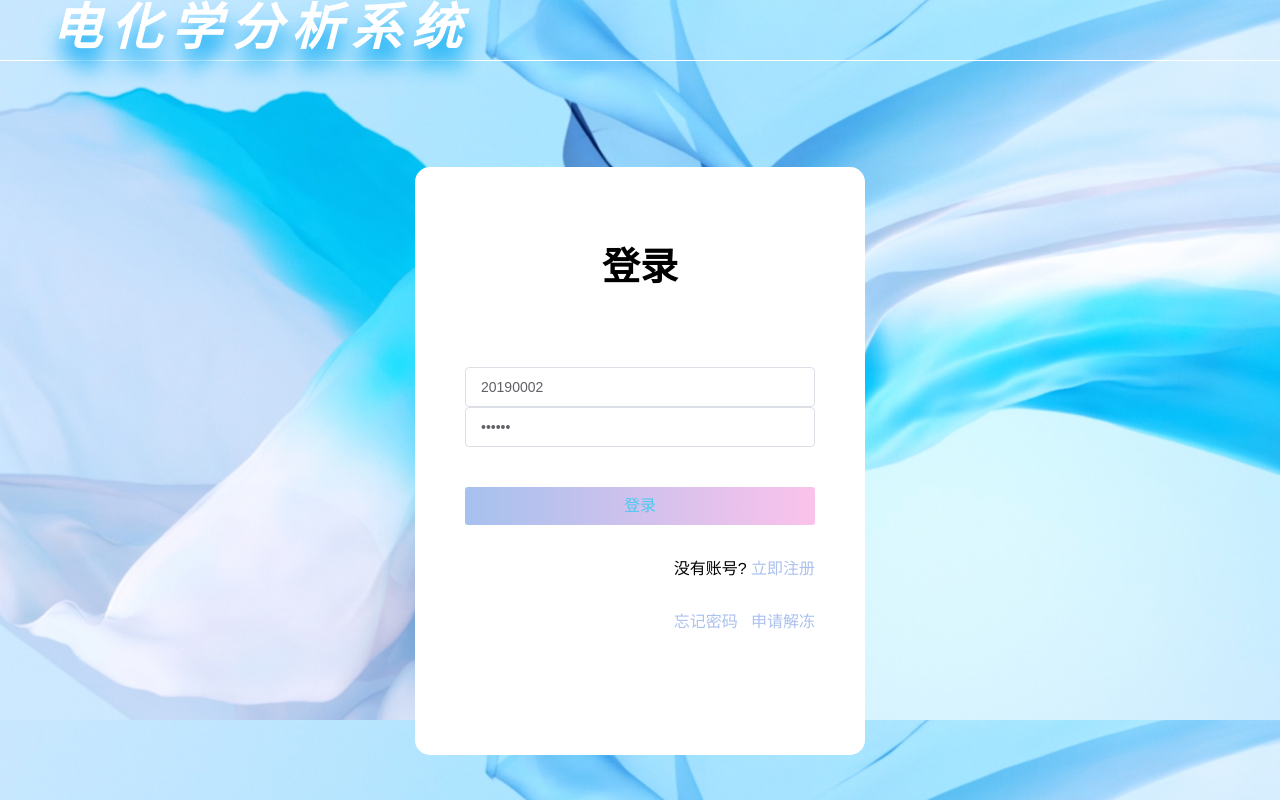
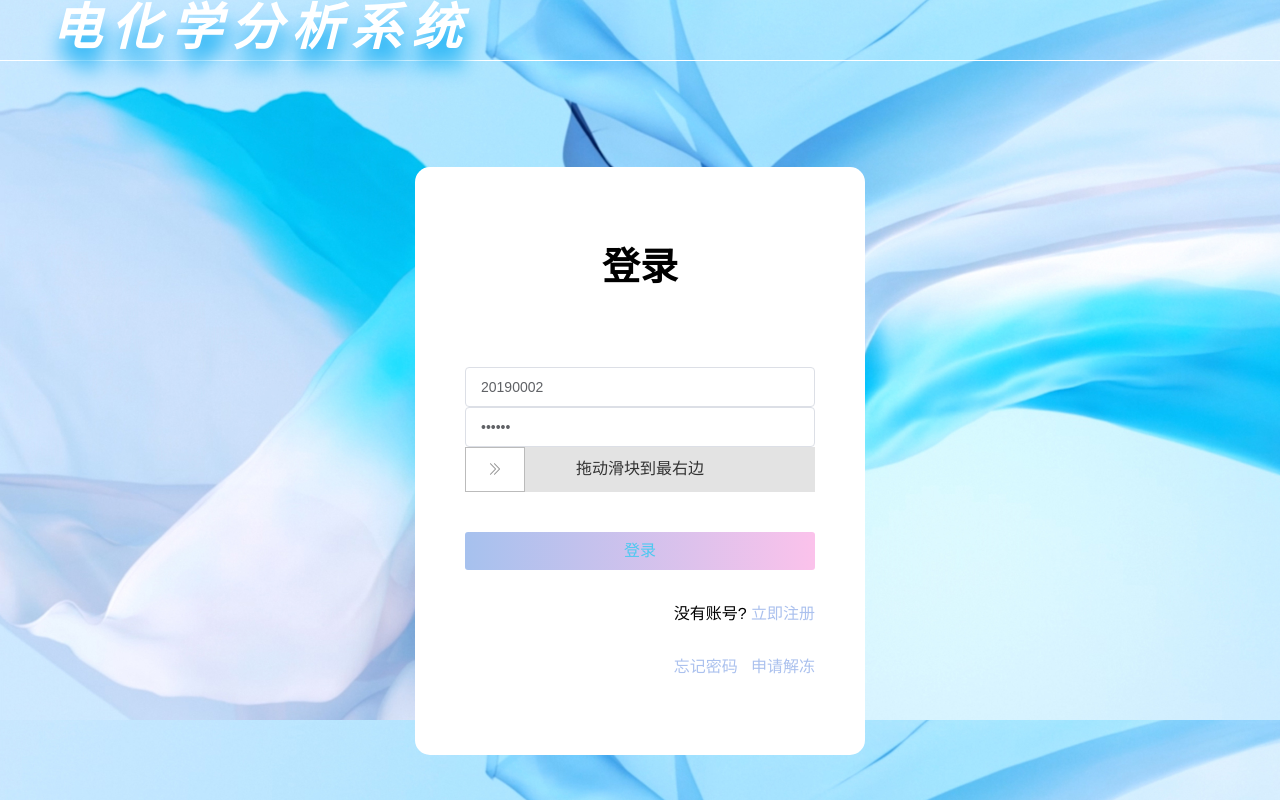
Before and after one commit to sennjiang/Electrochemical-analysis-system, a Vue app in the folder vue-admin-template/: page /#/login in a window 1280 px wide. Built offline with nearby package versions, Linux system fonts and the light colour scheme.

Commit message:
添加了滑动验证

```diff
--- a/vue-admin-template/src/views/ea/admin/info/index.vue
+++ b/vue-admin-template/src/views/ea/admin/info/index.vue
@@ -12,14 +12,28 @@
             <div class="block">
               <el-avatar :size="100" :src="userInfo.portrait" class="style-avatar-div"></el-avatar>
             </div>
-            <el-button>更换头像</el-button>
+            <el-button @click="">更换头像</el-button>
           </div>
         </el-col>
       </el-row>
+
+      <!--上传头像-->
+      <!--<el-upload-->
+      <!--  class="upload-demo"-->
+      <!--  action="http://localhost:8080/Electrochemical_Analysis_System_war/uploadAvatar?boundary=0113&username=20190002"-->
+      <!--  :on-preview="handlePreview"-->
+      <!--  :on-remove="handleRemove"-->
+      <!--  :before-remove="beforeRemove"-->
+      <!--  multiple-->
+      <!--  :limit="3"-->
+      <!--  :on-exceed="handleExceed"-->
+      <!--  :file-list="fileList">-->
+      <!--  <el-button size="small" type="primary">点击上传</el-button>-->
+      <!--  <div slot="tip" class="el-upload__tip">只能上传jpg/png文件，且不超过500kb</div>-->
+      <!--</el-upload>-->
     </div>
 
     <div class="style-right-div">
-
       <el-form :model="userInfo" :rules="rules" ref="ruleForm" label-width="100px" class="demo-ruleForm">
         <el-form-item label="账号" prop="username">
           <span v-text='userInfo.username'></span>
@@ -45,7 +59,7 @@
         </el-form-item>
         <el-form-item label="邮箱" prop="email">
           <span v-text='userInfo.email'></span>
-          <el-button size="small" style="position: relative; left: 20%"  @click="goToEmailVerify">修改邮箱</el-button>
+          <el-button size="small" style="position: relative; left: 20%" @click="goToEmailVerify">修改邮箱</el-button>
         </el-form-item>
         <el-form-item label="密码" prop="pwd">
           <span>******</span>
@@ -65,7 +79,6 @@
 <script>
 import {mapGetters} from 'vuex'
 
-
 export default {
   name: 'Info',
   computed: {
@@ -76,6 +89,11 @@ export default {
   data() {
     return {
 
+      // 上传头像
+      // {name: 'food.jpeg', url: 'https://fuss10.elemecdn.com/3/63/4e7f3a15429bfda99bce42a18cdd1jpeg.jpeg?imageMogr2/thumbnail/360x360/format/webp/quality/100'}, {name: 'food2.jpeg', url: 'https://fuss10.elemecdn.com/3/63/4e7f3a15429bfda99bce42a18cdd1jpeg.jpeg?imageMogr2/thumbnail/360x360/format/webp/quality/100'}
+      fileList: [],
+
+      // 用户信息
       userInfo: {
         boundary: '0104',
         username: '',
@@ -120,12 +138,31 @@ export default {
   },
 
   methods: {
+
+    // 上传头像
+    handleRemove(file, fileList) {
+      console.log(file, fileList);
+    },
+    handlePreview(file) {
+      console.log(file);
+    },
+    handleExceed(files, fileList) {
+      this.$message.warning(`当前限制选择 3 个文件，本次选择了 ${files.length} 个文件，共选择了 ${files.length + fileList.length} 个文件`);
+    },
+    beforeRemove(file, fileList) {
+      return this.$confirm(`确定移除 ${ file.name }？`);
+    },
+
     // 提交表单
     // <!--提交注册-->
     submitForm() {
       // this.$refs[formName].validate(async valid => {
       //   if (valid) {
-      this.postRequest('/modifyUser', {boundary: '0104', username: this.userInfo.username, nickname: this.userInfo.nickname, portrait: this.userInfo.portrait
+      this.postRequest('/modifyUser', {
+        boundary: '0104',
+        username: this.userInfo.username,
+        nickname: this.userInfo.nickname,
+        portrait: this.userInfo.portrait
       }).then(resp => {
       })
     },
--- a/vue-admin-template/src/views/ea/login/login.vue
+++ b/vue-admin-template/src/views/ea/login/login.vue
@@ -13,6 +13,15 @@
         <el-form-item prop="password">
           <el-input type="password" name="password" placeholder="密码" class="input-item" v-model="loginForm.password"/>
         </el-form-item>
+
+        <!--滑动验证-->
+        <div class="jc-component__range">
+          <div class="jc-range" :class="rangeStatus?'success':''" >
+            <i @mousedown="rangeMove" :class="rangeStatus?successIcon:startIcon"></i>
+            {{rangeStatus?successText:startText}}
+          </div>
+
+        </div>
 
         <div class="btn btn-login" @click="login">登录</div>
       </el-form>
@@ -44,8 +53,50 @@ import global from "@/views/global";
 export default {
   name: "Login",
 
+  // 滑动验证
+  props: {
+    // 成功之后的函数
+    successFun: {
+      type: Function,
+    },
+    //成功图标
+    successIcon: {
+      type: String,
+      default: 'el-icon-success'
+    },
+    //成功文字
+    successText: {
+      type: String,
+      default: '验证成功'
+    },
+    //开始的图标
+    startIcon: {
+      type: String,
+      default: 'el-icon-d-arrow-right'
+    },
+    //开始的文字
+    startText: {
+      type: String,
+      default: '拖动滑块到最右边'
+    },
+    //失败之后的函数
+    errorFun: {
+      type: Function
+    },
+    //或者用值来进行监听
+    status: {
+      type: String
+    }
+  },
+
   data() {
     return {
+
+      //滑动验证
+      disX : 0,
+      rangeStatus: false,
+      verifyStatus: false,
+
       loginForm: {
         boundary: '0101',
         username: '20190002',
@@ -69,11 +120,14 @@ export default {
     }
 
   },
+
   methods: {
     //  登陆
     login() {
       this.$refs.loginForm.validate(async valid => {
         if (valid) {
+
+          if (this.verifyStatus) {
             this.loading = true
             this.postRequest('/login', this.loginForm).then(resp => {
               if (resp.code === 200) {
@@ -97,12 +151,7 @@ export default {
                     }
                     this.$store.commit('modifyRouters', this.currentRoles)
                   })
-
-
-
                   this.$router.push({path: this.redirect || '/'})
-                // console.log(window.sessionStorage.getItem(tokenStr))
-
 
                 }
 
@@ -118,8 +167,6 @@ export default {
               }
             })
 
-
-
             setTimeout(() => {
               this.loading = false
             }, 750)
@@ -127,7 +174,57 @@ export default {
             console.log('error submit!!')
             return false
           }
+
+          }
+
       })
+    },
+
+    // 滑动验证
+    // 改变验证状态
+    changeStatus() {
+      this.verifyStatus = true;
+    },
+    //滑块移动
+    rangeMove(e){
+      let ele = e.target;
+      let startX = e.clientX;
+      let eleWidth = ele.offsetWidth;
+      let parentWidth =  ele.parentElement.offsetWidth;
+      let MaxX = parentWidth - eleWidth;
+      if(this.rangeStatus){//不运行
+        return false;
+      }
+      document.onmousemove = (e) => {
+        let endX = e.clientX;
+        this.disX = endX - startX;
+        if(this.disX<=0){
+          this.disX = 0;
+        }
+        if(this.disX>=MaxX-eleWidth){//减去滑块的宽度,体验效果更好
+          this.disX = MaxX;
+        }
+        ele.style.transition = '.1s all';
+        ele.style.transform = 'translateX('+this.disX+'px)';
+        e.preventDefault();
+      }
+      document.onmouseup = ()=> {
+        if(this.disX !== MaxX){
+          ele.style.transition = '.5s all';
+          ele.style.transform = 'translateX(0)';
+          //执行成功的函数
+          this.errorFun && this.errorFun();
+        }else{
+          this.rangeStatus = true;
+          if(this.status){
+            this.$parent[this.status] = true;
+          }
+          //执行成功的函数
+          this.changeStatus && this.changeStatus();
+        }
+        document.onmousemove = null;
+        document.onmouseup = null;
+      }
     },
 
     // to忘记密码页
@@ -150,7 +247,6 @@ export default {
       window.sessionStorage.setItem('tokenStr', tempUserKey)
       this.$router.push({path: '/unfreezeApplicationVerify'})
     }
-
   }
 }
 </script>
@@ -271,7 +367,7 @@ a {
 
 .btn-login:hover {
   cursor: pointer;
-  background: #fbc2eb;
+  background: #e3e3e3;
   color: white;
 }
 
@@ -308,4 +404,40 @@ a {
   box-sizing: border-box;
   margin-right: 20px;
 }
+
+// 滑动验证
+@mixin jc-flex{
+  display: flex;
+  justify-content: center;
+  align-items: center;
+}
+.jc-component__range{
+  .jc-range{
+    background-color: #e3e3e3;
+    position: relative;
+    transition: 1s all;
+    user-select: none;
+    color: #333;
+    @include jc-flex;
+    height: 45px; /*no*/
+    &.success{
+      background-color: #7AC23C;
+      color: #fff;
+      i{
+        color: #7AC23C;
+      }
+    }
+    i{
+      position: absolute;
+      left: 0;
+      width: 60px;/*no*/
+      height: 100%;
+      color: #919191;
+      background-color: #fff;
+      border: 1px solid #bbb;
+      cursor: pointer;
+      @include jc-flex;
+    }
+  }
+}
 </style>
```
Also changed, not shown: 2 other files (tests, documents, lock files or other folders). Lines whose indentation alone changed are shown as unchanged.
